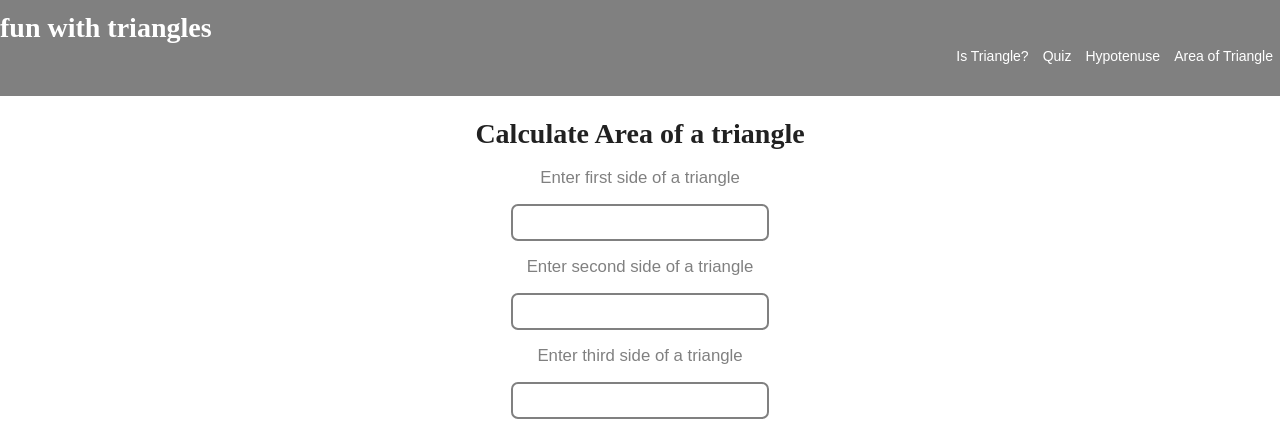
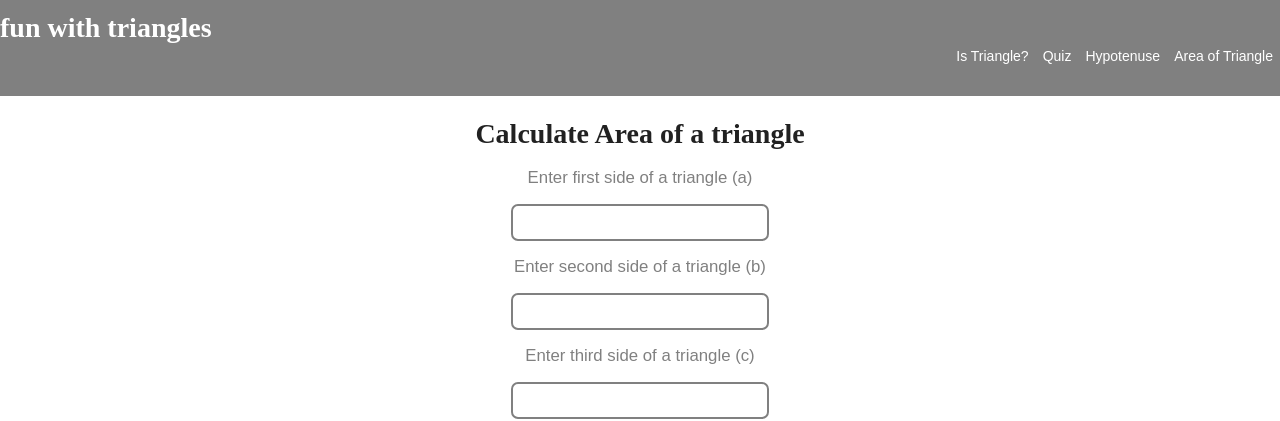
Before and after one commit to SRUJANA-PENUGONDA13/fun-with-triangles, a React (Create React App) app: page /area in a window 1280 px wide. Shown: the top 421 px of the page. Built offline with nearby package versions, Linux system fonts and the light colour scheme.

Commit message:
Refactor - Handled negative scenarios

```diff
--- a/src/components/Area.js
+++ b/src/components/Area.js
@@ -22,10 +22,16 @@ const Area = () => {
       Number.isNaN(c)
     ) {
       setOutput("Please provide valid side lengths");
+    } else if (!(a + b > c && b + c > a && c + a > b)) {
+      setOutput(
+        "Please provide valid side lengths which satisfies the condition a+b > c , a+c > b and b+c > a "
+      );
     } else {
-      let s = (a + b + c) / 2;
-      let area = Math.sqrt(s * (s - a) * (s - b) * (s - c));
-      setOutput("Area of a triangle is: " + area.toFixed(2) + " units");
+      var s = parseFloat((a + b + c) / 2);
+      var area = Math.sqrt(s * (s - a) * (s - b) * (s - c));
+      setOutput(
+        "Area of a triangle using Heron's Formula is: " + area + " units"
+      );
     }
   };
   return (
@@ -34,7 +40,7 @@ const Area = () => {
       <main className="triangle-test">
         <h1>Calculate Area of a triangle</h1>
         <label className="input-label" for="side1">
-          <p>Enter first side of a triangle</p>
+          <p>Enter first side of a triangle (a)</p>
         </label>
         <input
           type="number"
@@ -43,7 +49,7 @@ const Area = () => {
           onChange={(event) => setSide1(event.target.value)}
         ></input>
         <label className="input-label" for="side2">
-          <p>Enter second side of a triangle</p>
+          <p>Enter second side of a triangle (b)</p>
         </label>
         <input
           type="number"
@@ -52,7 +58,7 @@ const Area = () => {
           onChange={(event) => setSide2(event.target.value)}
         ></input>
         <label className="input-label" for="side3">
-          <p>Enter third side of a triangle</p>
+          <p>Enter third side of a triangle (c)</p>
         </label>
         <input
           type="number"
```
